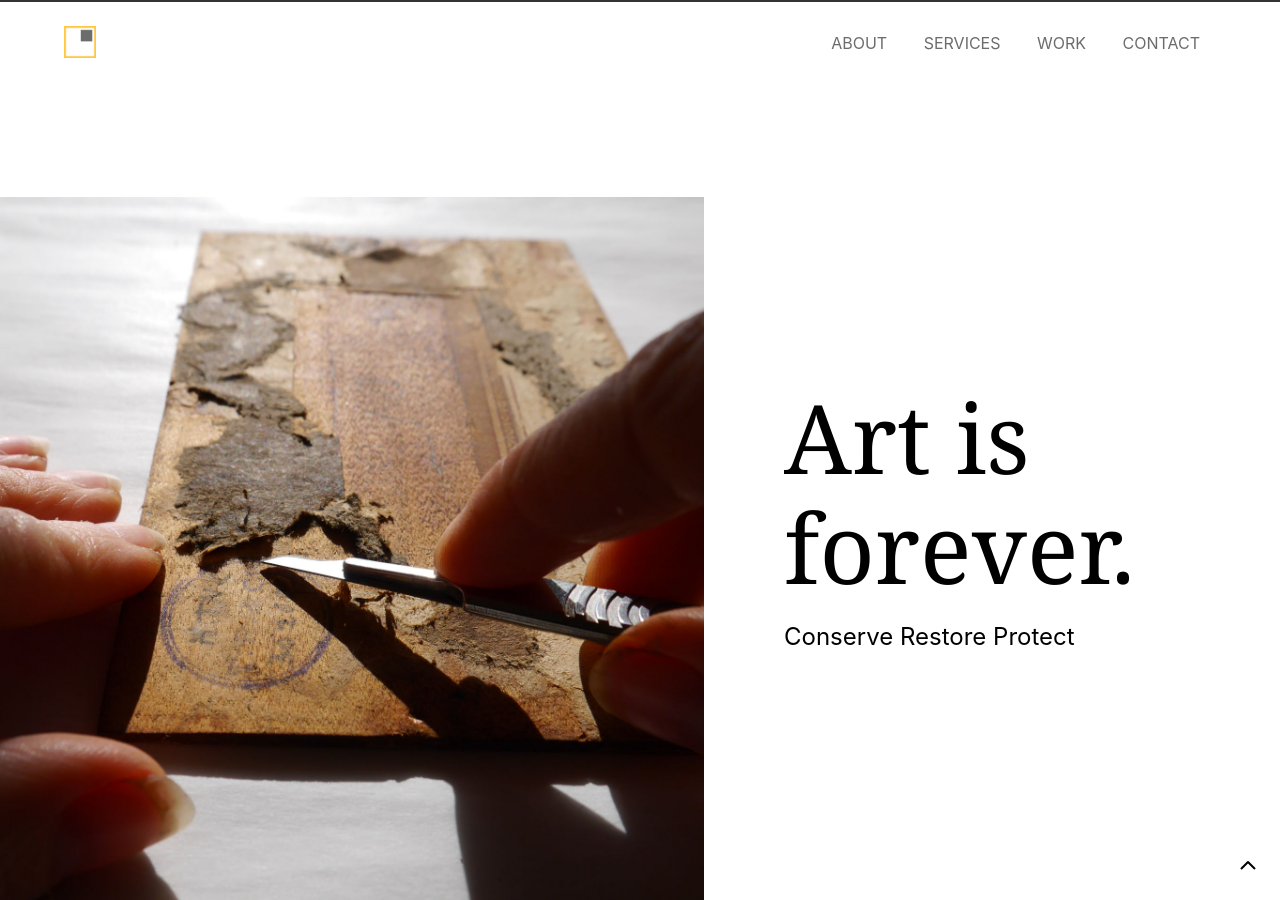
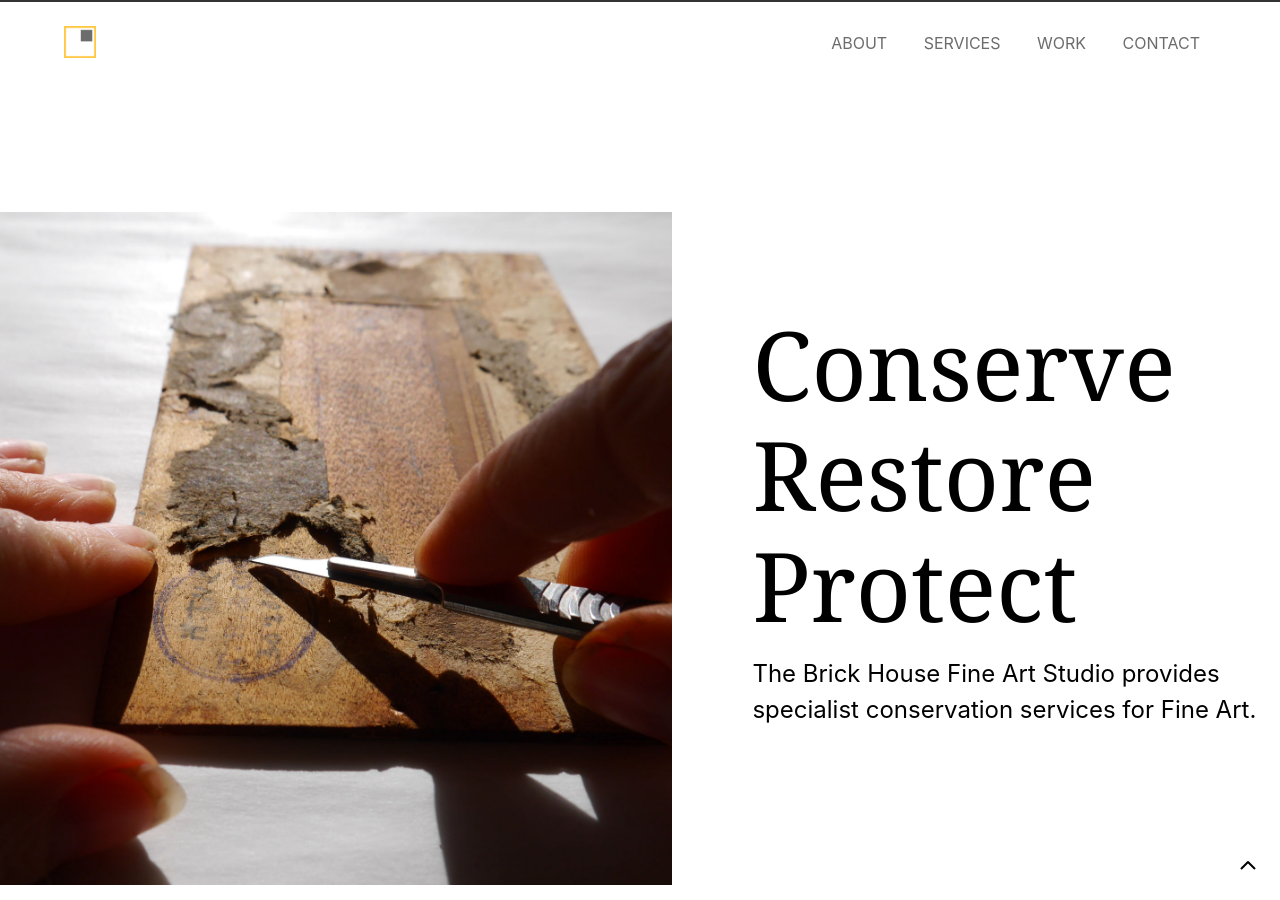
Before and after one commit to wearethoughtfox/brickhouse, a Jekyll site: the page built from index.html, in a window 1280 px wide and 900 px high. Built offline with Jekyll 4.4.1, drawn with Linux system fonts in a browser that asks for light colours; a script that is not in the unit is left out; some of the changed text lies outside the part shown.

Commit message:
Update Pages “home”

```diff
--- a/index.html
+++ b/index.html
@@ -6,16 +6,16 @@ layout: default
         <img src="{{ site.baseurl }}/images/cpaper-square.jpg">
     </div>
     <div class="tc tl-ns ph3">
-        <h1 class="f1 f-headline-l fw2 mb3 mt4 mt0-ns">Art is forever.</h1>
-        <p class="f3 f3-l mb4 mb5-l lh-copy">Conserve Restore Protect</p>
+        <h1 class="f1 f-headline-l fw2 mb3 mt4 mt0-ns">Conserve Restore Protect</h1>
+        <p class="f3 f3-l mb4 mb5-l lh-copy"> The Brick House Fine Art Studio provides specialist conservation services for Fine Art. </p>
     </div>
 </section>
 
 <section class="bg-secondary pv5 pb3-l ph4 ph5-l overflow-hidden" id="about">
     <h2 class="sans-serif f6 ttu tracked white">What we do</h2>
-    <h1 class="f2 f1-l white fw2">A something studio for all your needs. </h1>
+    <h1 class="f2 f1-l white fw2">A dedicated studio for all your needs. </h1>
     <p class="sans-serif f3 lh-copy measure white pb5 pb3-l">Located on the border between Hampshire and Wiltshire,
-        our
+        our skilled
         team
         of MA
         qualified and
```
